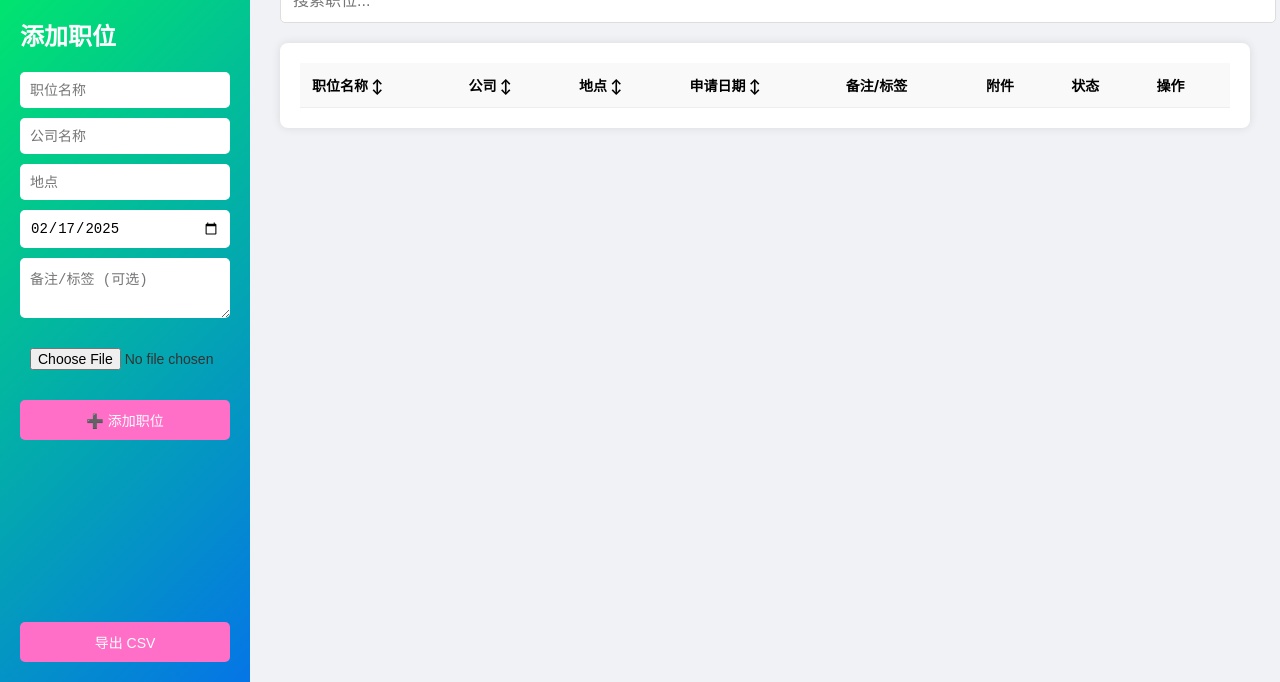
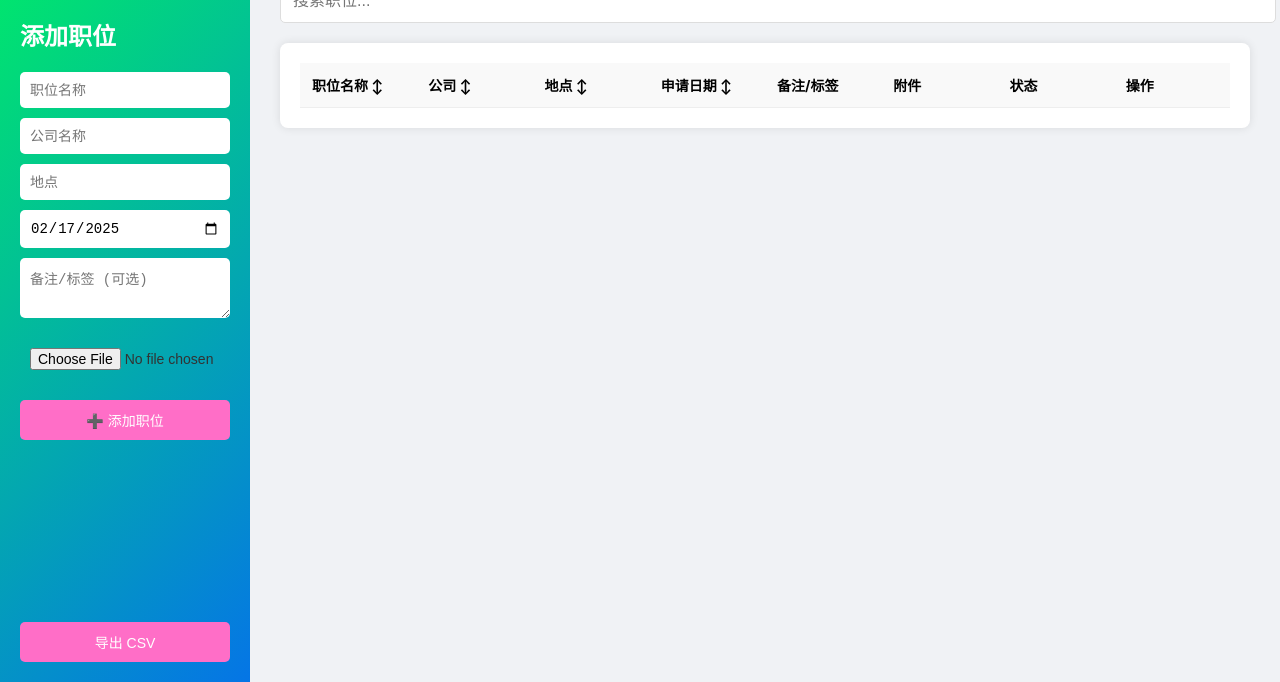
Before and after one commit to chenr4215/jobtracker, a plain HTML site: page public/index.html in a window 1280 px wide. Shown: the part 118-800 px from the top of the page. Drawn offline with Linux system fonts and the light colour scheme; no server answers.

Commit message:
fixed some problem

```diff
--- a/public/style.css
+++ b/public/style.css
@@ -139,6 +139,7 @@ body {
     border-radius: 8px;
     padding: 20px;
     box-shadow: 0 0 10px rgba(0, 0, 0, 0.1);
+    overflow-x: auto;
 }
 
 /* 表格样式 */
@@ -146,12 +147,15 @@ table {
     width: 100%;
     border-collapse: collapse;
     font-size: 14px;
+    min-width: 600px;
+    table-layout: fixed;
 }
 
 th, td {
     padding: 12px;
     text-align: left;
     border-bottom: 1px solid #eee;
+    white-space: nowrap;
 }
 
 th {
```
